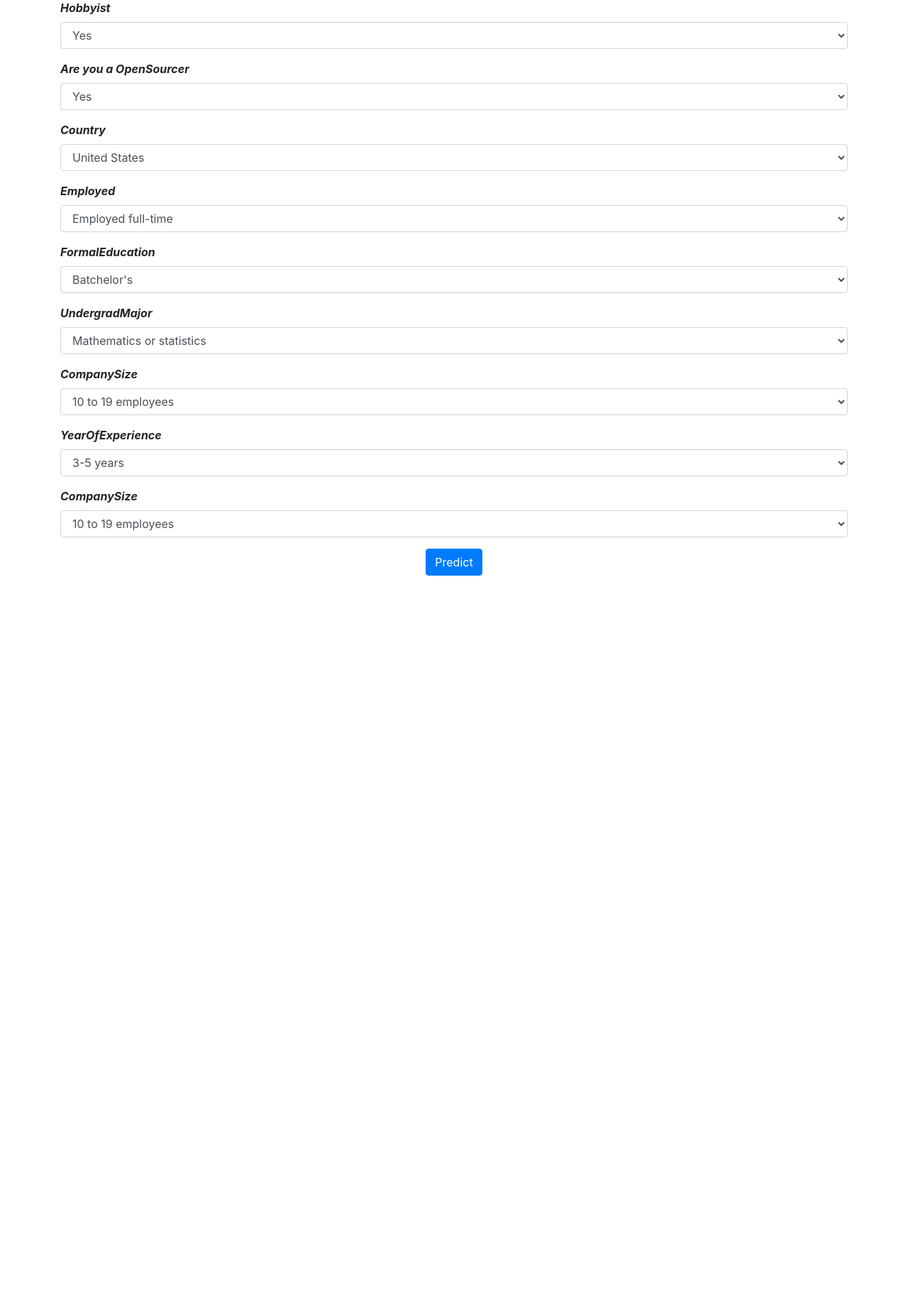
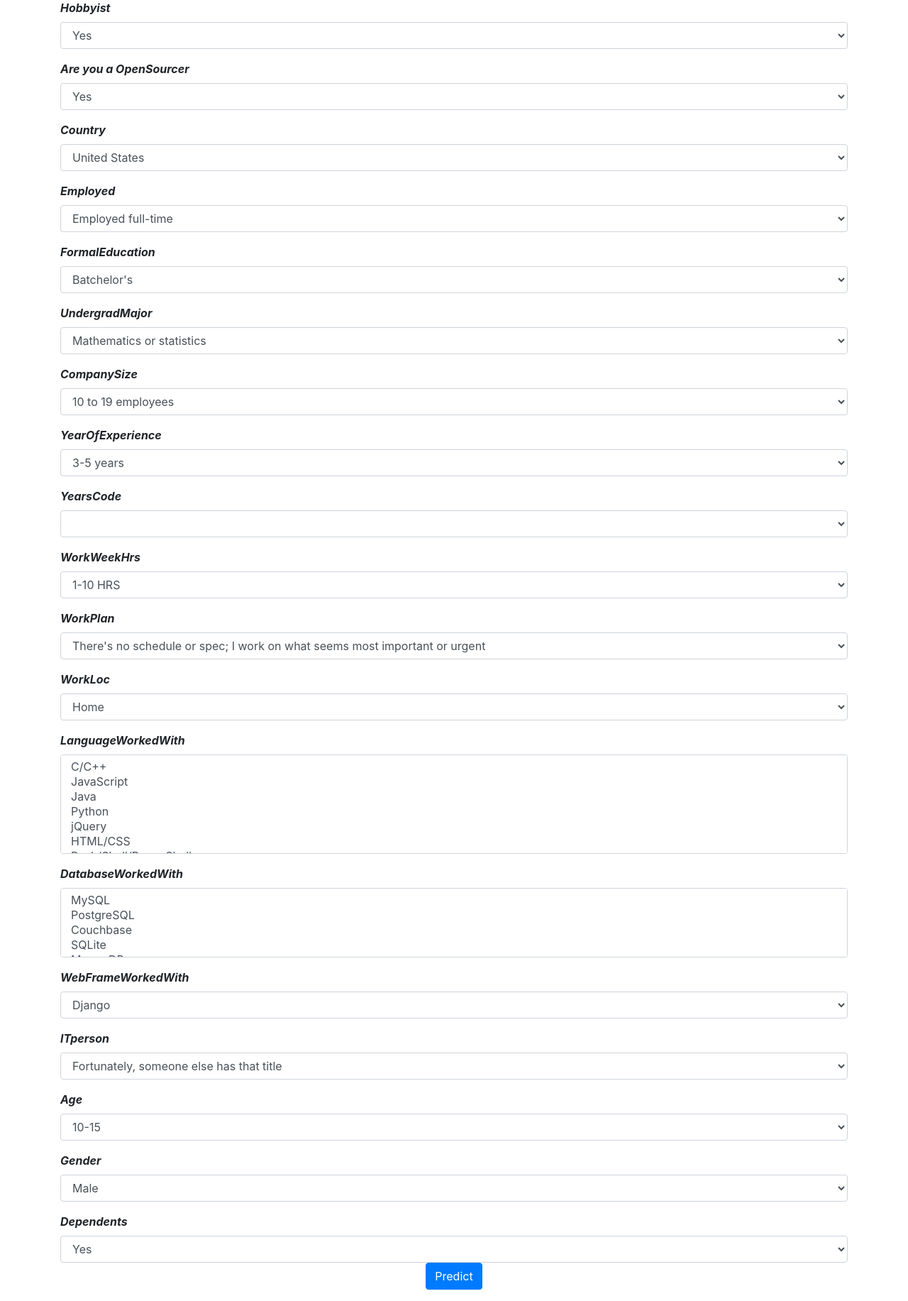
Before and after one commit to IET-VIT/Prediction-of-Developer-s-Gross-Income, a Flask app: template templates/prediction.html in a window 1280 px wide. Shown: the part 330-2163 px from the top of the page at 71% size. Before the commit the page ends 1141 px from the top, so only its background shows below. Run offline with Flask 2, Linux system fonts and the light colour scheme; the template is opened without the code that fills it, so the values that code supplies are empty; parts of the project's set-up code (start-up, migrations or seed data) failed here and were passed over; some libraries are stand-ins or nearby versions.

Commit message:
Update prediction.html

```diff
--- a/templates/prediction.html
+++ b/templates/prediction.html
@@ -132,21 +132,148 @@
           </select>
         </div>
           <div class="form-group">
-          <label for="q1"><em><strong>CompanySize</strong></em></label>
-          <select class="form-control" id="q1" name="CompanySize">
-            <option>10 to 19 employees</option>
-            <option>20 to 99 employees</option>
-            <option>100 to 499 employees</option>
-            <option>500 to 999 employees</option>
+          <label for="q1"><em><strong>YearsCode</strong></em></label>
+          <select class="form-control" id="q1" name="YearsCode">
+            <option></option>
+            <option>0-5</option>
+            <option>6-15</option>
+            <option>16-25</option>
+            <option>26-35</option>
+            <option>40 above</option>
+          </select>
+        </div>
+          <div class="form-group">
+          <label for="q1"><em><strong>WorkWeekHrs</strong></em></label>
+          <select class="form-control" id="q1" name="WorkWeekHrs">
+            <option>1-10 HRS</option>
+            <option>11-20 HRS</option>
+            <option>21-30 HRS</option>
+            <option>31-40 HRS</option>
 
-            <option>1,000 to 4,999 employees</option>
-            <option>5,000 to 9,999 employees</option>
-            <option>10,000 or more employees</option>
+            <option>40+ HRS</option>
+          </select>
+        </div>
+          <div class="form-group">
+          <label for="q1"><em><strong>WorkPlan</strong></em></label>
+          <select class="form-control" id="q1" name="WorkPlan">
+            <option>There's no schedule or spec; I work on what seems most important or urgent
+            </option>
+            <option>There is a schedule and/or spec (made by me or by a colleague), and I follow it very closely
+            </option>
+
+
+            <option>None</option>
+
 
 
 
           </select>
         </div>
+          <div class="form-group">
+          <label for="q1"><em><strong>WorkLoc</strong></em></label>
+          <select class="form-control" id="q1" name="WorkLoc">
+            <option>Home</option>
+            <option>Office</option>
+            <option>Other Place</option>
+
+
+          </select>
+        </div>
+          <div class="form-group">
+          <label for="q1"><em><strong>LanguageWorkedWith</strong></em></label>
+          <select class="form-control" id="q1" name="LanguageWorkedWith" multiple size="6">
+            <option>C/C++</option>
+            <option>JavaScript</option>
+            <option>Java</option>
+
+            <option>Python</option>
+            <option>jQuery</option>
+            <option>HTML/CSS</option>
+            <option>Bash/Shell/PowerShell</option>
+
+
+
+          </select>
+        </div>
+          <div class="form-group">
+          <label for="q1"><em><strong>DatabaseWorkedWith</strong></em></label>
+          <select class="form-control" id="q1" name="DatabaseWorkedWith" multiple>
+            <option>MySQL</option>
+            <option>PostgreSQL</option>
+            <option>Couchbase</option>
+            <option>SQLite</option>
+
+            <option>MongoDB</option>
+            <option>Oracle</option>
+            <option>Elasticsearch</option>
+
+          </select>
+        </div>
+          <div class="form-group">
+          <label for="q1"><em><strong>WebFrameWorkedWith</strong></em></label>
+          <select class="form-control" id="q1" name="WebFrameWorkedWith">
+            <option>Django</option>
+            <option>Flask</option>
+            <option>React.js</option>
+            <option>Express</option>
+
+            <option>Angular/Angular.js</option>
+
+
+
+
+          </select>
+        </div>
+          <div class="form-group">
+          <label for="q1"><em><strong>ITperson</strong></em></label>
+          <select class="form-control" id="q1" name="ITperson">
+            <option>Fortunately, someone else has that title</option>
+            <option>Yes</option>
+            <option>SIGH</option>
+
+
+
+
+          </select>
+        </div>
+          <div class="form-group">
+          <label for="q1"><em><strong>Age</strong></em></label>
+          <select class="form-control" id="q1" name="Age">
+            <option>10-15</option>
+            <option>16-25</option>
+            <option>26-35</option>
+            <option>36-45</option>
+
+            <option>45 ABOVE</option>
+
+
+
+
+          </select>
+        </div>
+          <div class="form-group">
+          <label for="q1"><em><strong>Gender</strong></em></label>
+          <select class="form-control" id="q1" name="Gender">
+            <option>Male</option>
+            <option>Female</option>
+            <option>Other</option>
+
+
+
+
+          </select>
+        </div>
+          <div class="form-group">
+          <label for="q1"><em><strong>Dependents</strong></em></label>
+          <select class="form-control" id="q1" name="CompanySize">
+            <option>Yes</option>
+            <option>No</option>
+
+
+
+
+          </select>
+
 
           <p class="text-center"><button type="submit" class="btn btn-primary text-center" >Predict</button></p>
       </form>
```
